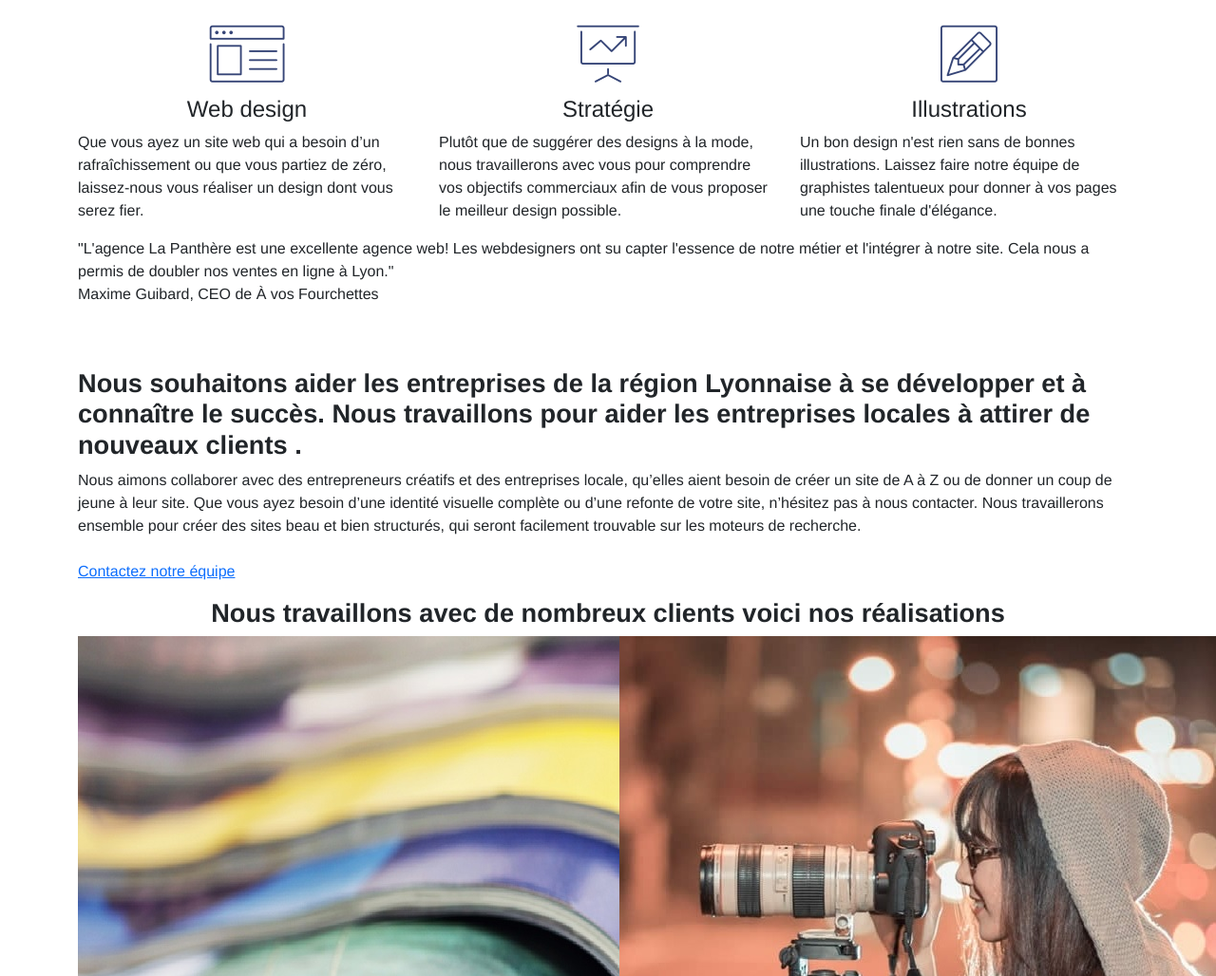
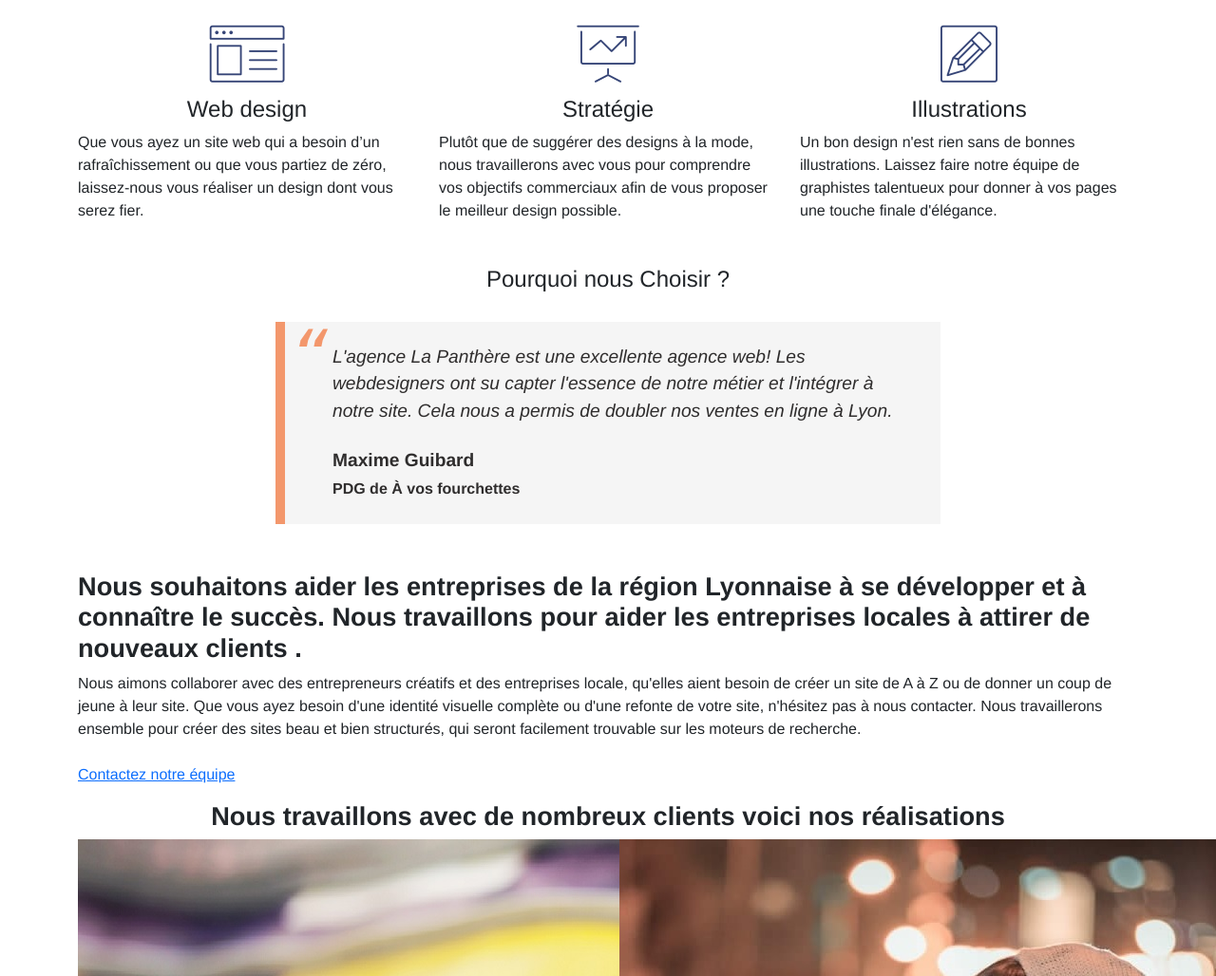
Before and after one commit to steffFrank/optimizeWebsite, a plain HTML site: page index.html in a window 1280 px wide. Shown: the part 543-1571 px from the top of the page at 95% size. Drawn offline with nearby package versions, Linux system fonts and the light colour scheme.

Commit message:
refactor: Blockquote section

```diff
--- a/index.html
+++ b/index.html
@@ -105,7 +105,12 @@
 			</div>
 		</div>
 		<div class="row voffset-lg voffset">
-			<blockquote class="col-xs-8 col-xs-offset-2 text-left">"L'agence La Panthère est une excellente agence web! Les webdesigners ont su capter l'essence de notre métier et l'intégrer à notre site. Cela nous a permis de doubler nos ventes en ligne à Lyon."<br />Maxime Guibard, CEO de À vos Fourchettes
+			<h3 class="text-center choice">Pourquoi nous Choisir ?</h3>
+			<blockquote class="quote col-xs-8 col-xs-offset-2 text-left">L'agence La Panthère est une excellente agence web! Les webdesigners ont su capter l'essence de notre métier et l'intégrer à notre site. Cela nous a permis de doubler nos ventes en ligne à Lyon.<br />
+				<cite>
+					<span>Maxime Guibard</span><br>
+					<span>PDG de À vos fourchettes</span>
+				</cite>
 			</blockquote>
 		</div>
 	</div>
@@ -121,7 +126,7 @@
 					Nous souhaitons aider les entreprises de la région Lyonnaise à se développer et à connaître le succès. Nous travaillons pour aider les entreprises locales à attirer de nouveaux clients .<br>
 				</h2>
 				<p class="text-left white">
-					Nous aimons collaborer avec des entrepreneurs créatifs et des entreprises locale, qu’elles aient besoin de créer un site de A à Z ou de donner un coup de jeune à leur site. Que vous ayez besoin d’une identité visuelle complète ou d’une refonte de votre site, n’hésitez pas à nous contacter. Nous travaillerons ensemble pour créer des sites beau et bien structurés, qui seront facilement trouvable sur les moteurs de recherche. <br><br><a class="ltc-white bold-link" href="page2.html">Contactez notre équipe</a><br>
+					Nous aimons collaborer avec des entrepreneurs créatifs et des entreprises locale, qu'elles aient besoin de créer un site de A à Z ou de donner un coup de jeune à leur site. Que vous ayez besoin d'une identité visuelle complète ou d'une refonte de votre site, n'hésitez pas à nous contacter. Nous travaillerons ensemble pour créer des sites beau et bien structurés, qui seront facilement trouvable sur les moteurs de recherche. <br><br><a class="ltc-white bold-link" href="page2.html">Contactez notre équipe</a><br>
 				</p>
 			</div>
 		</div>
--- a/style.css
+++ b/style.css
@@ -79,3 +79,39 @@ h3 {
     color: var(--color-tertiazry);
     margin: 24px 0 14px;
 }
+
+/* Blockquote */
+
+.choice {
+    margin: 30px 0;
+}
+.quote {
+    font-size: 1.2rem;
+    font-style: italic;
+    margin: 0 auto;
+    width: min(85%, 700px);
+    padding: 1.2em 30px 1.2em 50px;
+    border-left: 10px solid var(--color-primary);
+    position: relative;
+    color: var(--color-secondary);
+    background-color: whitesmoke;
+}
+
+.quote::before {
+    content: "\201C";
+    font-family: cursive;
+    color: var(--color-primary);
+    font-size: 4em;
+    position: absolute;
+    left: 5px;
+    top: -20px;
+}
+cite {
+    display:block;
+    font-style: normal;
+    font-weight: bold;
+    margin-top: 1.2em;
+}
+cite span:last-child {
+    font-size: 1rem;
+}
```
